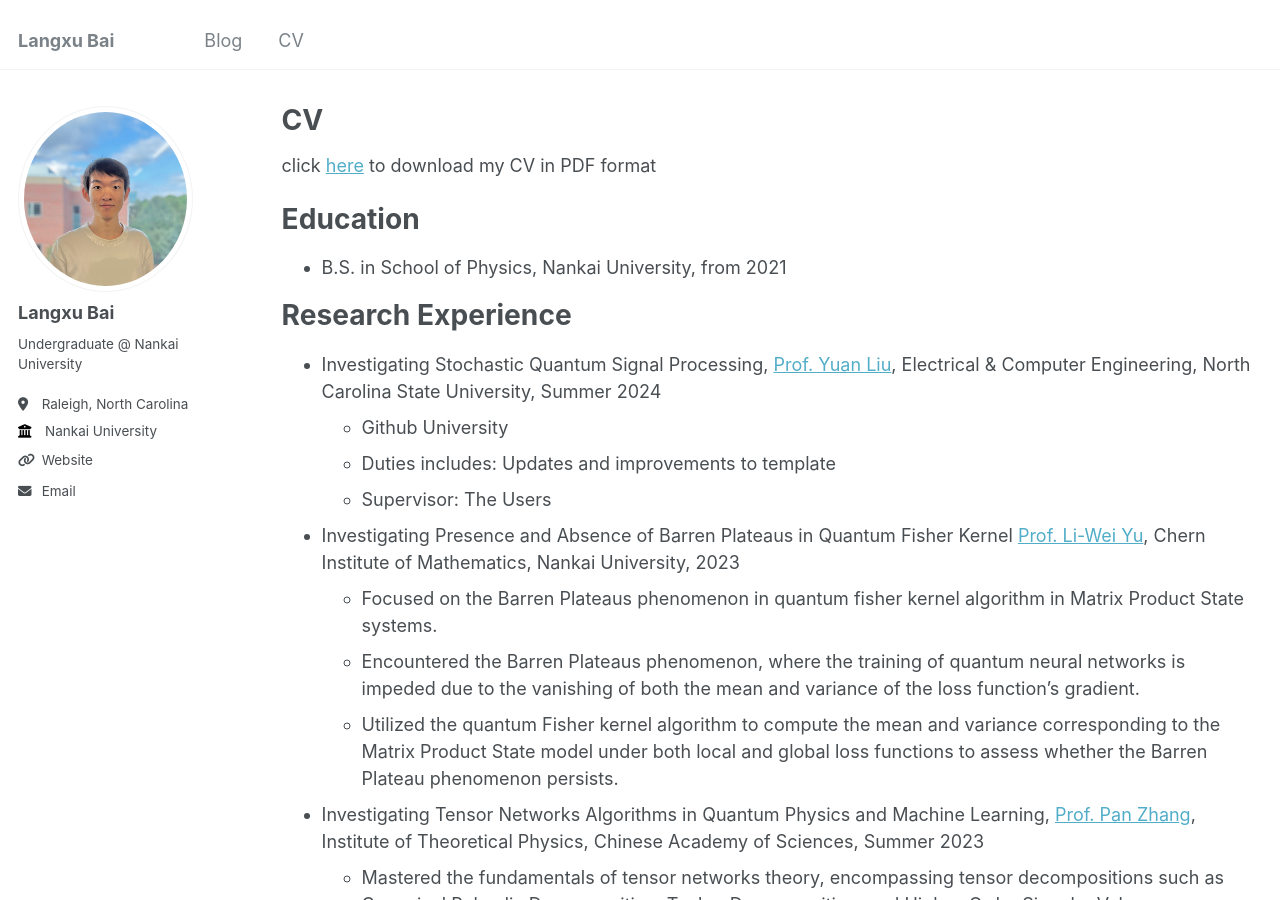
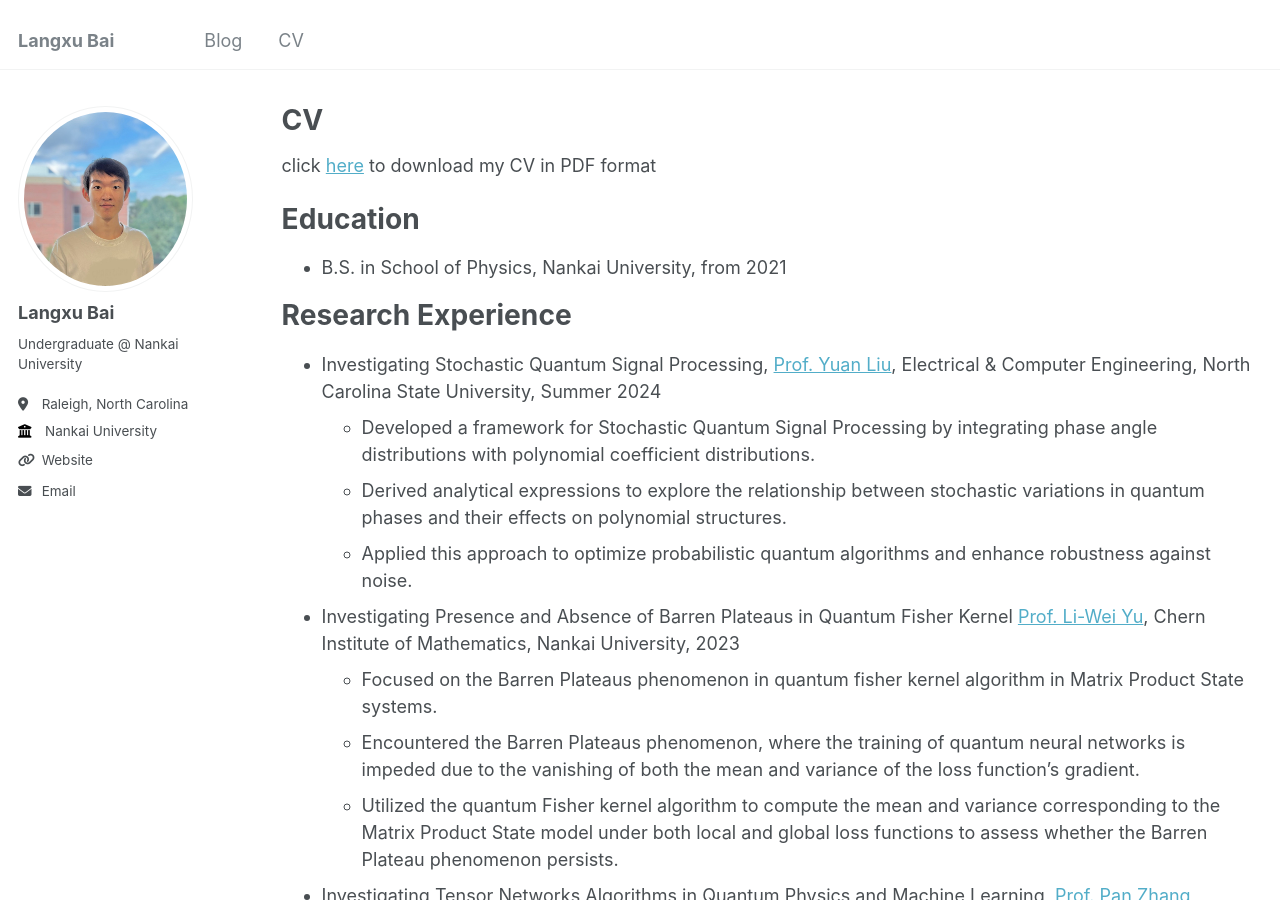
Before and after one commit to langxubai/langxubai.github.io, a Jekyll site: the page built from _pages/cv.md, in a window 1280 px wide and 900 px high. Built offline with Jekyll 4.4.1, drawn with Linux system fonts in a browser that asks for light colours.

Commit message:
Update cv.md

```diff
--- a/_pages/cv.md
+++ b/_pages/cv.md
@@ -18,9 +18,9 @@ Education
 Research Experience
 ======
 * Investigating Stochastic Quantum Signal Processing, [Prof. Yuan Liu](https://scholar.google.com/citations?user=5EGClVoAAAAJ), Electrical & Computer Engineering, North Carolina State University, Summer 2024
-  * Github University
-  * Duties includes: Updates and improvements to template
-  * Supervisor: The Users
+  * Developed a framework for Stochastic Quantum Signal Processing by integrating phase angle distributions with polynomial coefficient distributions.
+  * Derived analytical expressions to explore the relationship between stochastic variations in quantum phases and their effects on polynomial structures.
+  * Applied this approach to optimize probabilistic quantum algorithms and enhance robustness against noise.
 
 * Investigating Presence and Absence of Barren Plateaus in Quantum Fisher Kernel [Prof. Li-Wei Yu](https://orcid.org/0000-0002-5849-4029), Chern Institute of Mathematics, Nankai University, 2023
   * Focused on the Barren Plateaus phenomenon in quantum fisher kernel algorithm in Matrix Product State systems.
```
